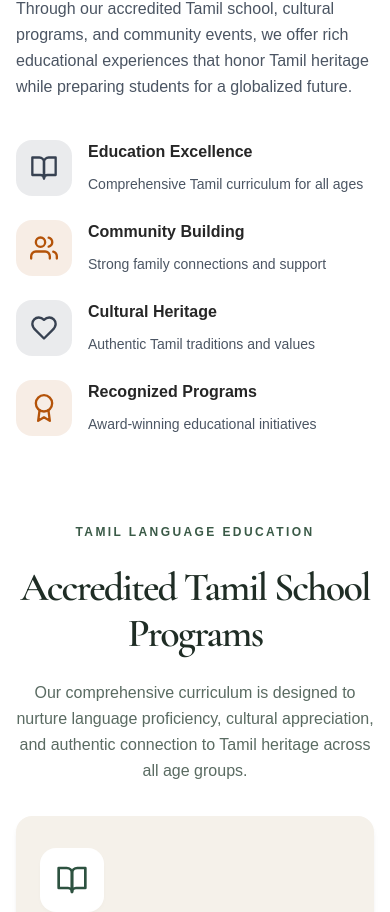
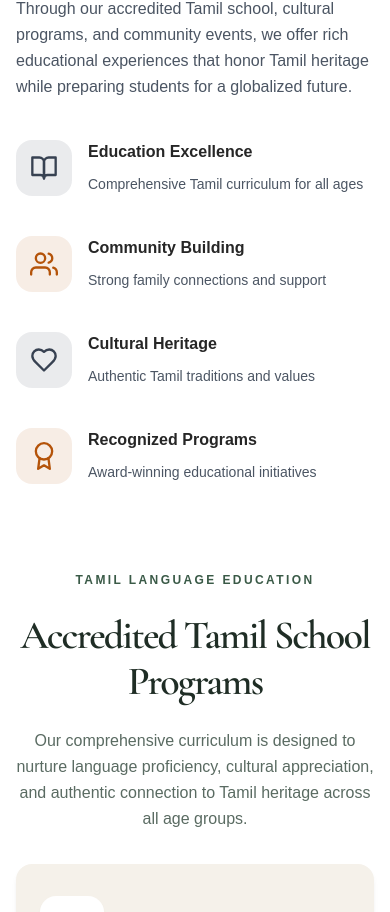
Before and after one commit to vijaytectra/sastha_website, a React (Vite) app: page / in a window 390 px wide. Shown: the part 3139-4051 px from the top of the page. Built offline with nearby package versions, Linux system fonts and the light colour scheme.

Commit message:
Update CommunitySection styles to increase row gap in highlights grid for improved spacing

```diff
--- a/src/components/CommunitySection.css
+++ b/src/components/CommunitySection.css
@@ -301,7 +301,7 @@
 
   .comm-highlights-grid {
     grid-template-columns: 1fr;
-    row-gap: 24px;
+    row-gap: 40px;
   }
 
   .comm-highlight-item {
```
